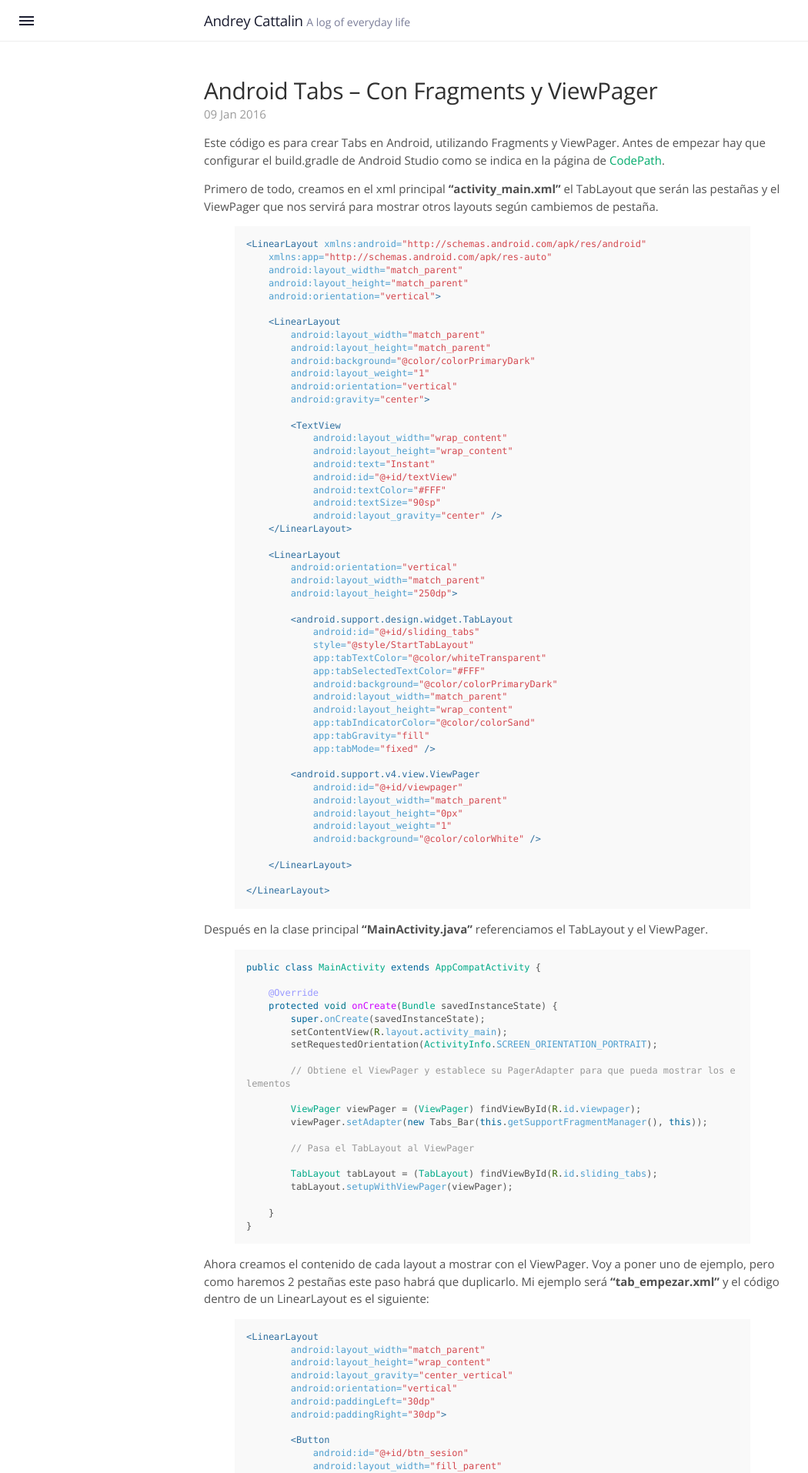
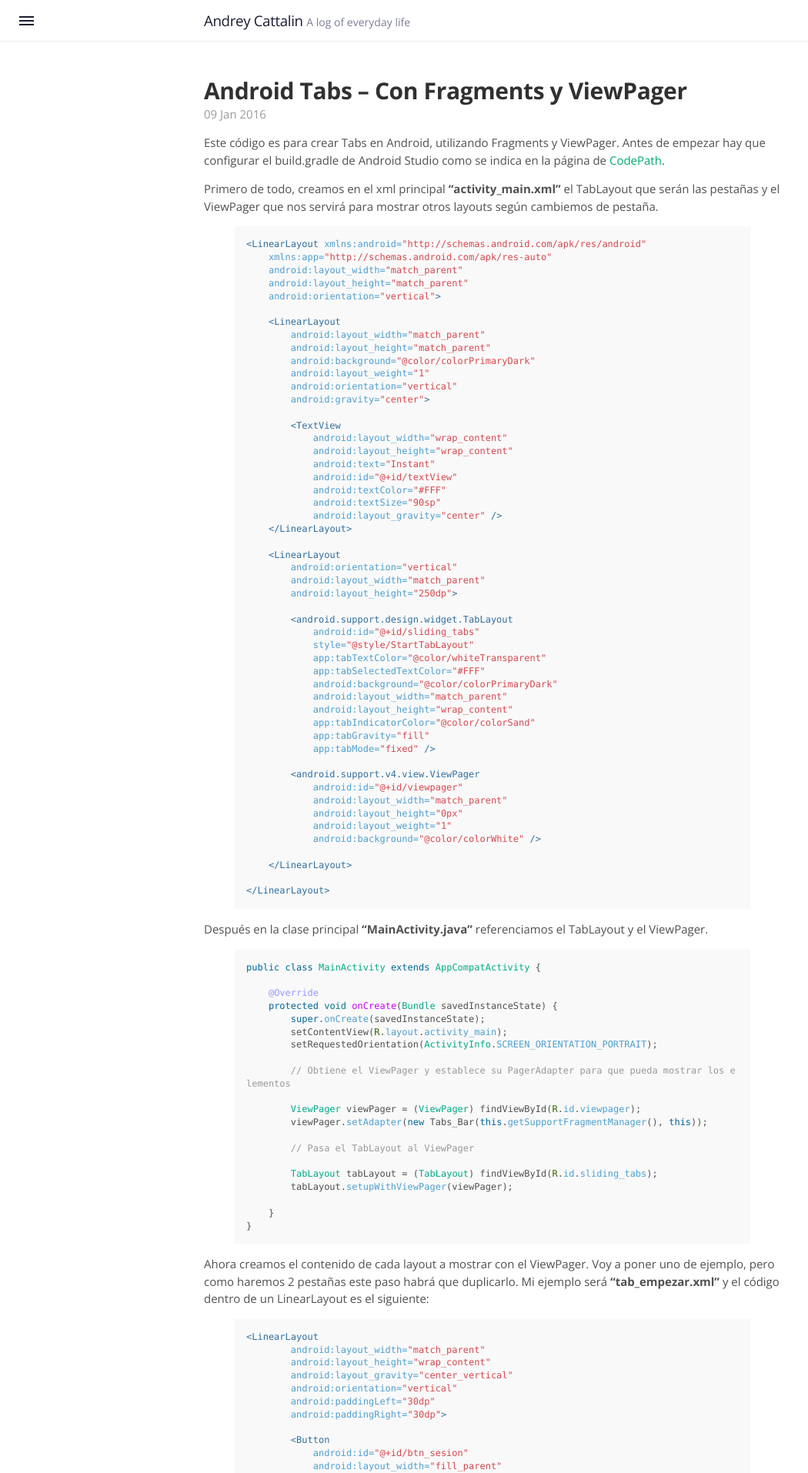
Before and after one commit to andreycattalin/andreycattalin.github.io, a Jekyll site: the page built from index.html, in a window 1280 px wide. Shown: the top 1914 px of the page at 77% size, without its empty margins (0-1050 px from the left). Built offline with Jekyll 4.4.1, drawn with Linux system fonts in a browser that asks for light colours; the list of posts is cut into pages by our own code.

Commit message:
Update lanyon.css

```diff
--- a/public/css/lanyon.css
+++ b/public/css/lanyon.css
@@ -328,6 +328,11 @@ a.sidebar-nav-item:focus {
 .page-title,
 .post-title {
   margin-top: 0;
+  font-weight: bold;
+}
+.page-title:hover, .page-title:active,
+.post-title:hover, .post-title:active {
+  text-decoration:none;
 }
 
 /* Meta data line below post title */
```
